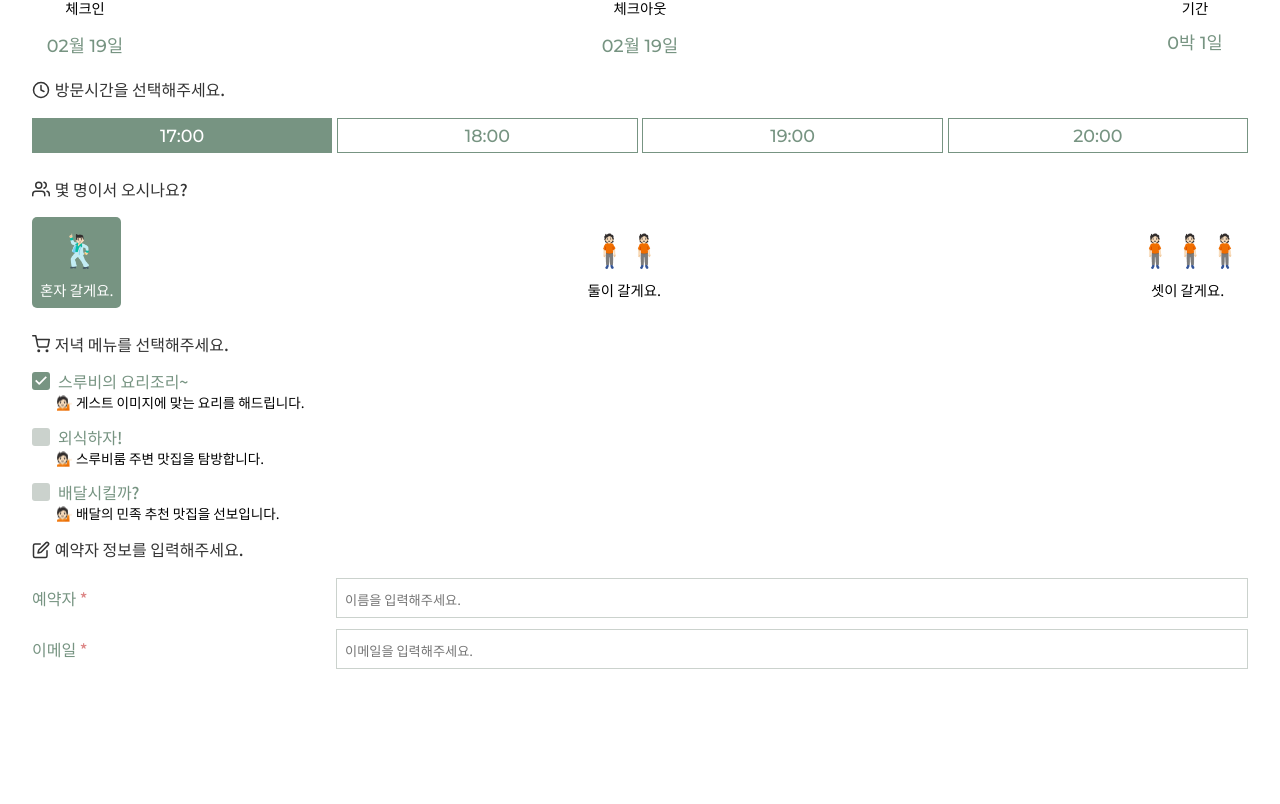
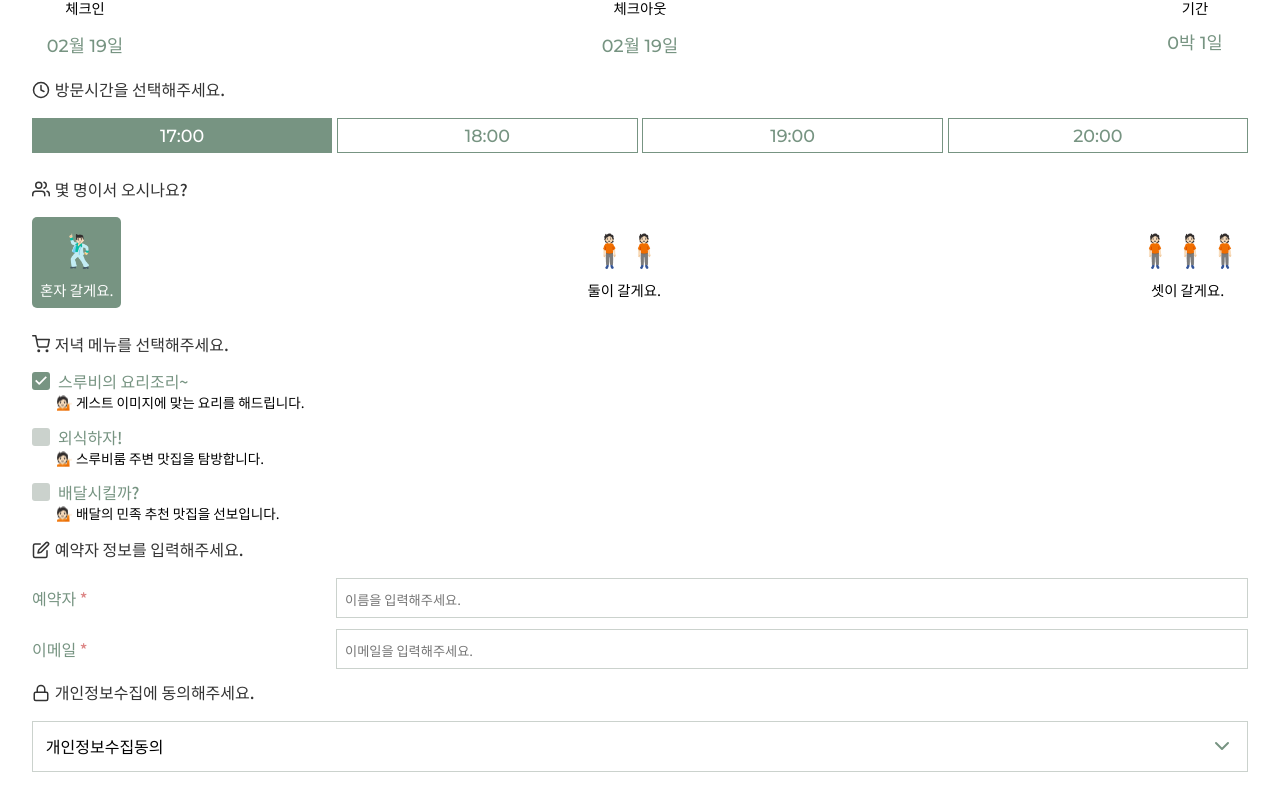
Before and after one commit to lee-suyeon/sroovyroom201, a React (Create React App) app in the folder client/: page /reservation in a window 1280 px wide. Shown: the part 295-1099 px from the top of the page. Before the commit the page ends 1008 px from the top, so only its background shows below. Built offline with nearby package versions, Linux system fonts and the light colour scheme; no server answers.

Commit message:
[feat] Add InfoAgreement component
* 개인정보수집동의

```diff
--- /dev/null
+++ b/client/src/components/views/ReservationPage/InfoAgreement.jsx
@@ -0,0 +1,71 @@
+import React from 'react';
+import styled from 'styled-components';
+
+import { FormTitle } from './ReservationPage';
+import { CheckBox } from 'utils';
+import { Lock, ChevronDown } from 'react-feather';
+
+const InfoAgreementForm = styled.div`
+  details {
+    border: 1px solid #CBD2CD;
+    padding: 0.8rem;
+  }
+
+  summary {
+    display: flex;
+    justify-content: space-between;
+    align-items: center;
+
+    svg {
+      color: ${({ theme }) => theme.mainColor };
+    }
+  }
+
+  ul {
+    padding: 0.5rem;
+    color: ${({ theme }) => theme.lightGray };
+    line-height: 1.5;
+    font-size: 0.85rem;
+    margin-bottom: 0.3rem;
+  }
+
+  li {
+    margin-bottom: 0.3rem;
+  }
+
+  summary::marker {
+    color: ${({ theme }) => theme.mainColor };
+  }
+`
+
+const InfoAgreement = ({ infoAgreement, onChange }) => {
+  return (
+    <InfoAgreementForm>
+      <FormTitle>
+        <Lock />
+          <div className="sub-title">개인정보수집에 동의해주세요.</div>
+      </FormTitle>
+      <details>
+        <summary>
+          <span>개인정보수집동의</span>
+          <ChevronDown />
+        </summary>
+        <ul>
+          <li>1. 기본수집항목: [필수] 이름, 이메일 주소</li>
+          <li>2. 수집 및 이용목적 : 호스트와 게스트의 원활한 예약 진행, 예약 기록 보존, 고객상담, 민원처리</li>
+          <li>3. 보관기간 : 예약일로부터 한달 뒤 폐기</li>
+          <li>4. 동의 거부권 등에 대한 고지: 정보주체는 개인정보의 수집 및 이용 동의를 거부할 권리가 있으나, 이 경우 스루비룸 예약이 제한될 수 있습니다.</li>
+        </ul>
+
+        <CheckBox
+          id="agree"
+          name={"개인정보수집에 동의하시나요?"}
+          checked={infoAgreement}
+          onChange={onChange}
+        />
+      </details>
+    </InfoAgreementForm>
+  )
+}
+
+export default InfoAgreement;
--- a/client/src/components/views/ReservationPage/ReservationPage.jsx
+++ b/client/src/components/views/ReservationPage/ReservationPage.jsx
@@ -2,7 +2,7 @@ import React, { useState, useEffect } from 'react';
 import styled from 'styled-components';
 
 import SideNav from 'components/views/SideNav/SideNav';
-import { PageContent, TextLogo } from 'utils';
+import { PageContent, TextLogo, CheckBox } from 'utils';
 
 import { Calendar } from 'react-feather';
 import moment from 'moment';
@@ -11,6 +11,7 @@ import HeadCount from './HeadCount';
 import VisitTime from './VisitTime';
 import DinnerMenu from './DinnerMenu';
 import BookerInfo from './BookerInfo';
+import InfoAgreement from './InfoAgreement';
 
 const ContentPage = styled.div`
   height: 100%;
@@ -54,7 +55,8 @@ function ReservationPage(props) {
   const [ bookerInfo, setBookerInfo ] = useState({
     booker: "",
     email: "",
-  })
+  });
+  const [ infoAgreement, setInfoAgreement ] = useState(false);
 
   useEffect(() => {
     setNights(moment(endDate).diff(startDate, 'days'));
@@ -86,6 +88,10 @@ function ReservationPage(props) {
       ...bookerInfo,
       [name]: value
     })
+  }
+
+  const handleInfoAgreementChange = () => {
+    setInfoAgreement(prev => !prev);
   }
 
   const reservationTitle = (
@@ -139,8 +145,13 @@ function ReservationPage(props) {
       <BookerInfo
         bookerInfo={bookerInfo}
         onChange={handleBookerInfoChange}
-        />
+      />
 
+      {/* 개인정보동의 */}
+      <InfoAgreement
+        infoAgreement={infoAgreement}
+        onChange={handleInfoAgreementChange}
+      />
     </ContentPage>
   )
 }
```
